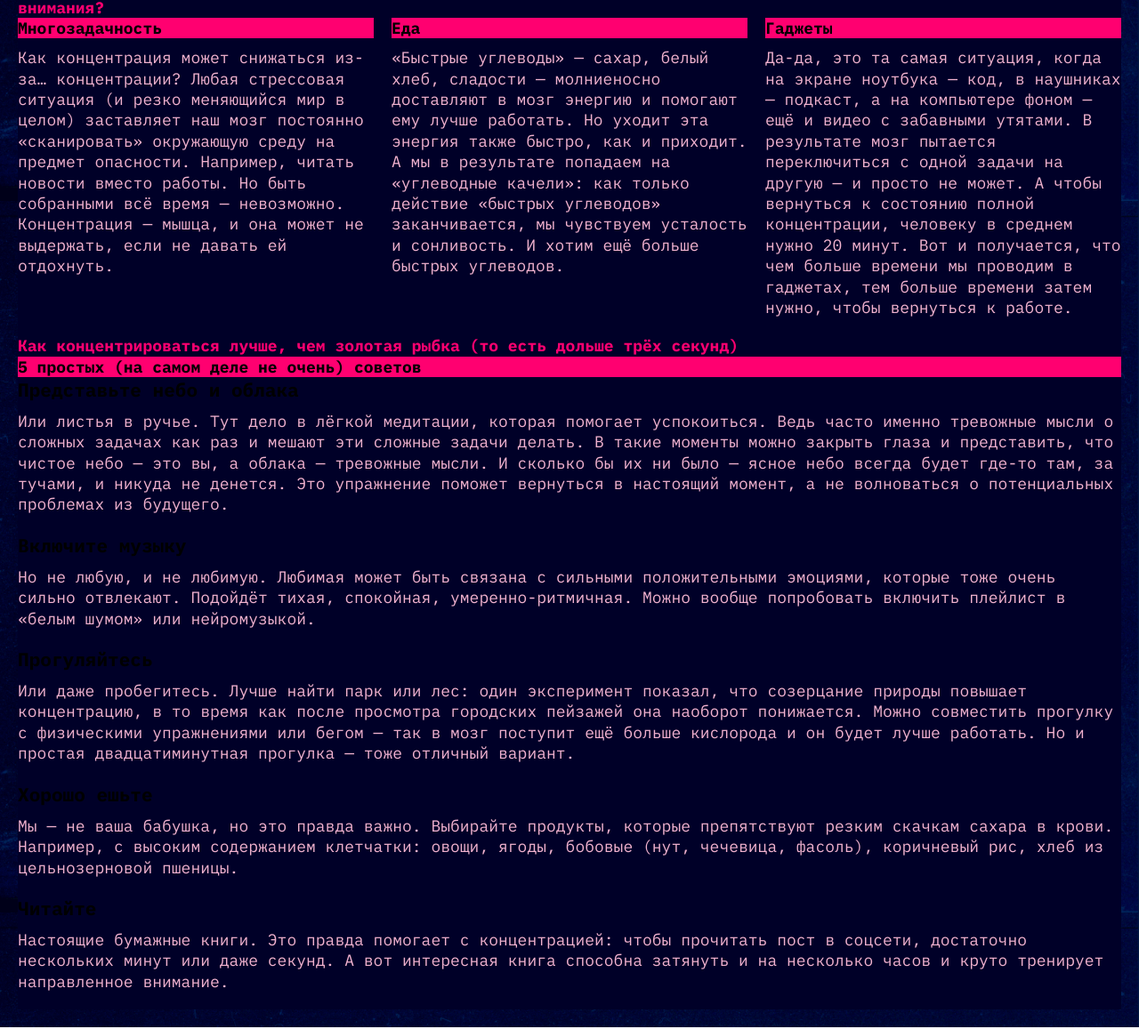
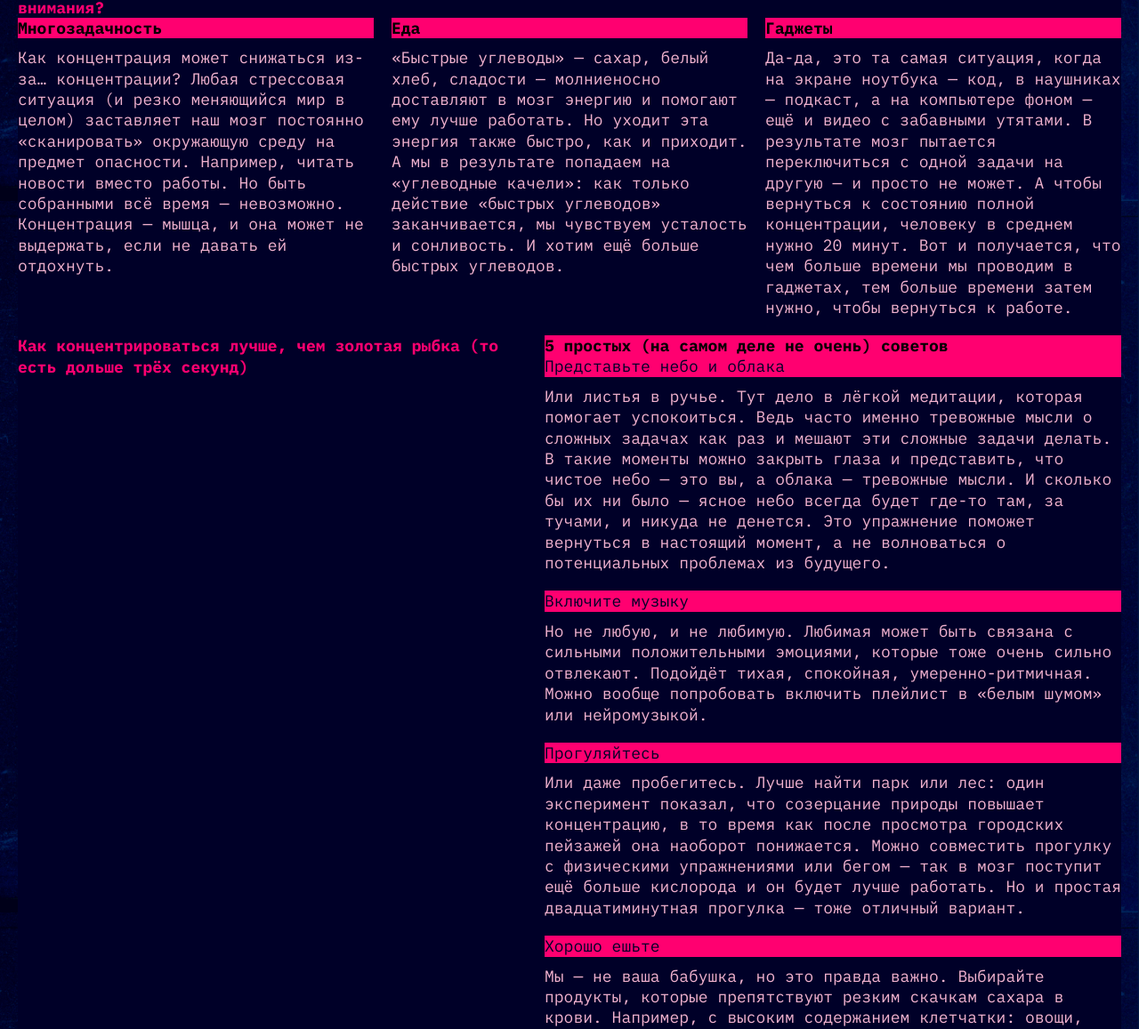
Before and after one commit to Zinnurka/slozhno-sosredotochitsya, a plain HTML site: page index.html in a window 1280 px wide. Shown: the part 1374-2531 px from the top of the page at 89% size. Drawn offline with Linux system fonts and the light colour scheme.

Commit message:
Как концентрироваться лучше, чем золотая рыбка (то есть дольше трёх секунд)

```diff
--- a/index.html
+++ b/index.html
@@ -98,7 +98,7 @@
       </article>
     </section>
 
-    <section>
+    <section class="how_to_concentrate_better_than_a_goldfish">
       <h2 class="section_title">
         Как концентрироваться лучше, чем золотая рыбка (то есть дольше трёх секунд)
       </h2>
--- a/styles/style.css
+++ b/styles/style.css
@@ -134,11 +134,25 @@ main {
   line-height: 23.4px;
 }
 
+.article_subtitle {
+  background-color: var(--accent-color);
+  color: #000028;
+  font-family: inherit;
+  font-size: 18px;
+  font-style: normal;
+  font-weight: 400;
+  line-height: 23.4px;
+}
+
 .why_focus_is_so_hard {
   display: grid;
 }
 
 .what_reduces_concentration_of_attention {
+  display: grid;
+}
+
+.how_to_concentrate_better_than_a_goldfish {
   display: grid;
 }
 
@@ -172,6 +186,11 @@ main {
 
   .what_reduces_concentration_of_attention > .section_title {
     width: 236px;
+  }
+
+  .how_to_concentrate_better_than_a_goldfish {
+    grid-template-columns: 1fr 472px;
+    gap: 20px
   }
 
 }
@@ -217,4 +236,9 @@ main {
     gap: 20px;
   }
 
+  .how_to_concentrate_better_than_a_goldfish {
+    grid-template-columns: 1fr 648px;
+    gap: 20px;
+  }
+
 }
```
